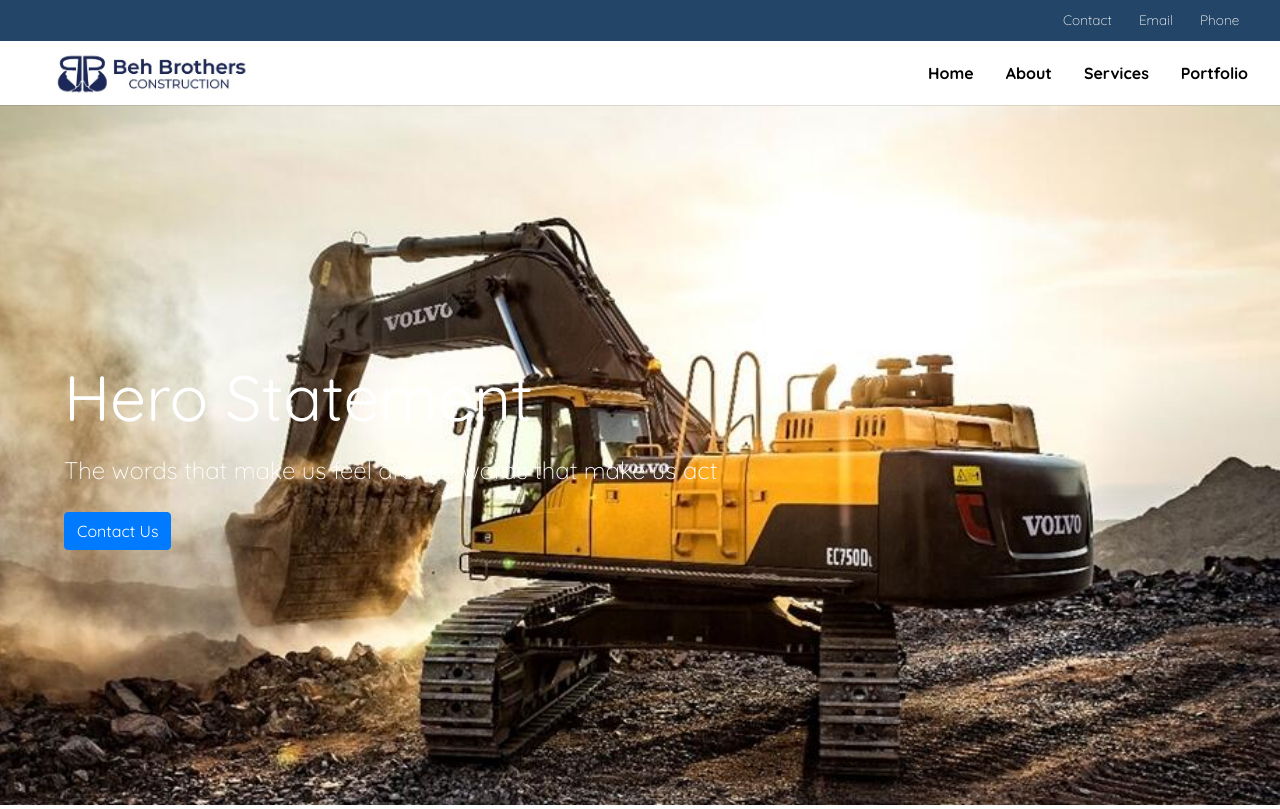
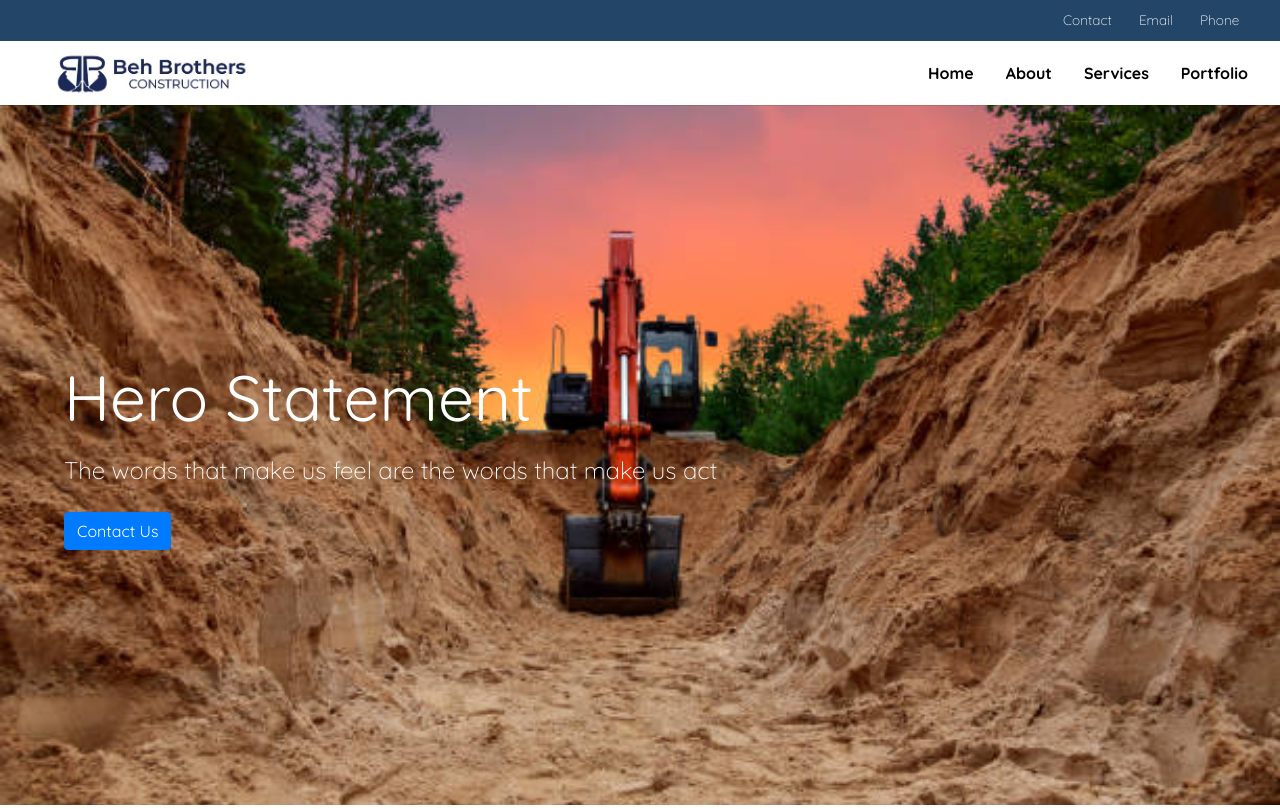
Before and after one commit to behbros/behbros.github.io, a plain HTML site: page index.html in a window 1280 px wide. Shown: the top 809 px of the page. Drawn offline with nearby package versions, Linux system fonts and the light colour scheme.

Commit message:
Replacing with hero img

```diff
--- a/base.css
+++ b/base.css
@@ -74,7 +74,7 @@ body {
     padding: 4em;
     display: flex;
     align-items: center;
-    background-image: url('assets/ex\ placeholder.jpeg');
+    background-image: url('assets/hero.jpg');
     background-position: center;
     background-size: cover;
     background-repeat: no-repeat;
```
